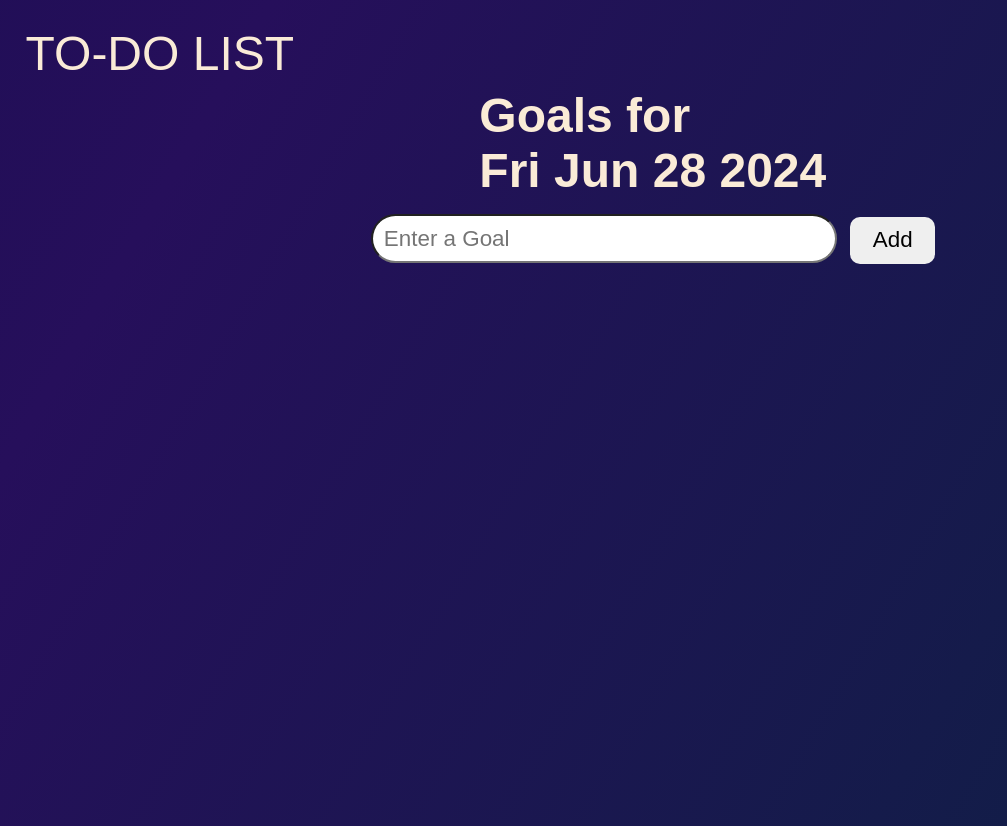
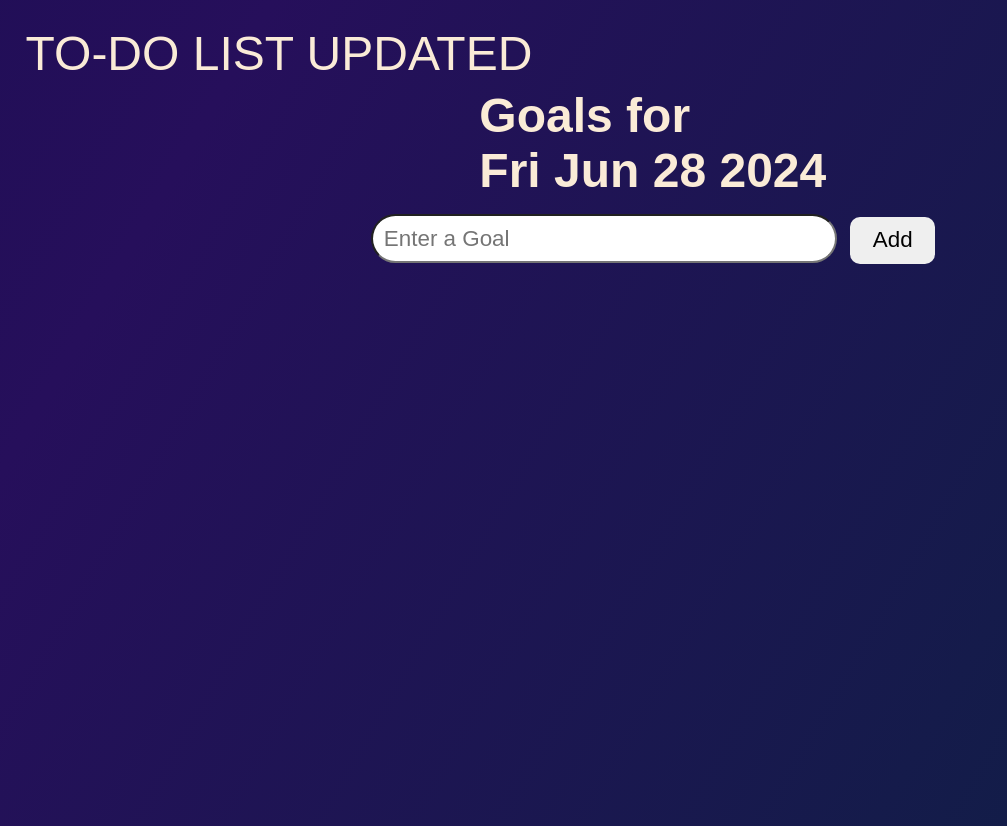
Before and after one commit to shreyans-sharma/To-Do-List, a plain HTML site: page index.html in a window 1280 px wide. Shown: the whole page, without its empty margins (0-1007 px from the left). Drawn offline with Linux system fonts and the light colour scheme; a web font is replaced by a local one.

Commit message:
Update index.html

```diff
--- a/index.html
+++ b/index.html
@@ -17,7 +17,7 @@
 
 <body>
   <div class="maincontainer">
-    <div class="main-head">TO-DO LIST</div>
+    <div class="main-head">TO-DO LIST UPDATED</div>
     <div class="input-head">
       <h1>Goals for<br /><span id="date"></span></h1>
     </div>
```
